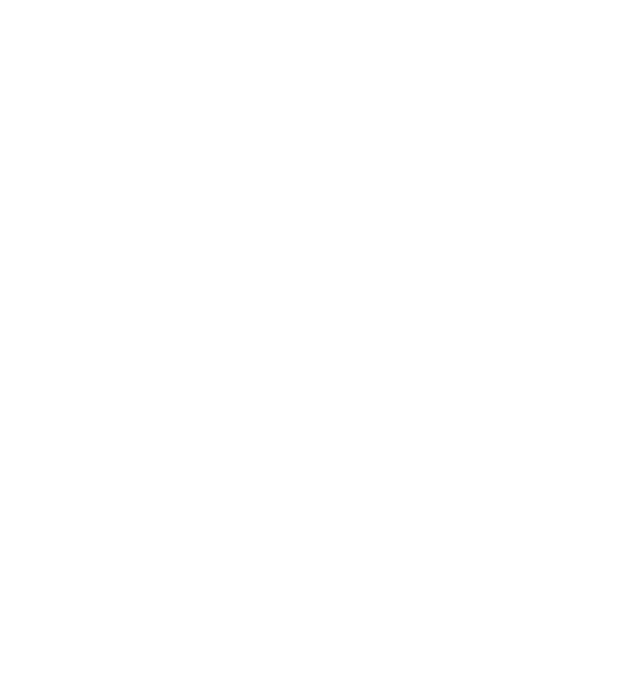
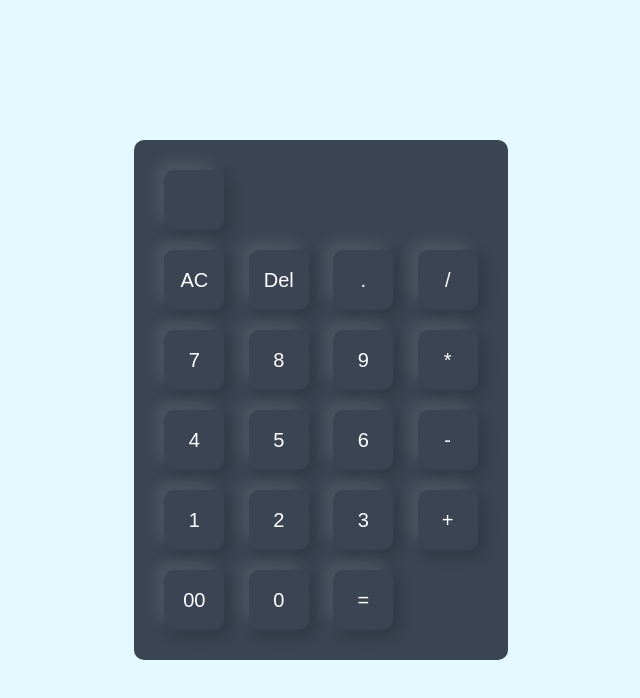
Before and after one commit to ELITE-TEAM-09/Group7-Calculator-Challenge, a plain HTML site: page index.html in a window 1280 px wide. Shown: the whole page, without its empty margins (319-959 px from the left). Drawn offline with Linux system fonts and the light colour scheme.

Commit message:
"calcfriend"

```diff
--- a/index.html
+++ b/index.html
@@ -6,9 +6,51 @@
     <meta name="viewport" content="width=device-width, initial-scale=1.0">
     <title>Calculator App</title>
     <link rel="stylesheet" href="style.css">
-    <link rel="stylesheet" href="index.js">
 </head>
 <body>
-
+    <!-- Container for the calculator-->
+    <div class="container">
+    <!--Calculator Buttons-->
+        <div class="calculator">
+            <form>
+                <div class="display">
+                    <input type="text" name="display">
+                </div>
+    <!--First Row of the Calculator-->
+                <div>
+                    <input type="button" value="AC">
+                    <input type="button" value="Del">
+                    <input type="button" value=".">
+                    <input type="button" value="/">
+                </div>
+    <!--Second Row of the Calculator-->
+                <div>
+                    <input type="button" value="7">
+                    <input type="button" value="8">
+                    <input type="button" value="9">
+                    <input type="button" value="*">
+                </div>
+    <!--Third Row of the Calculator-->
+                <div>
+                    <input type="button" value="4">
+                    <input type="button" value="5">
+                    <input type="button" value="6">
+                    <input type="button" value="-">
+                </div>
+    <!--Fifth Row of the Calculator-->
+                <div>
+                    <input type="button" value="1">
+                    <input type="button" value="2">
+                    <input type="button" value="3">
+                    <input type="button" value="+">
+                </div>
+    <!--Sixth Row of the Calculator-->
+                <div>
+                    <input type="button" value="00">
+                    <input type="button" value="0">
+                    <input type="button" value="=" class="equal">
+                </div>
+            </form>
+    </div>
 </body>
 </html>
--- a/style.css
+++ b/style.css
@@ -38,4 +38,12 @@
     margin: 10px;
 }
 
-/*Displau Button for Calculations*/
+/*Display Buttons for Calculator*/
+form .display{
+
+}
+form .display input{
+
+}
+
+/*Display Value*/
```
Also changed, not shown: index.js (+12 -0 lines).
